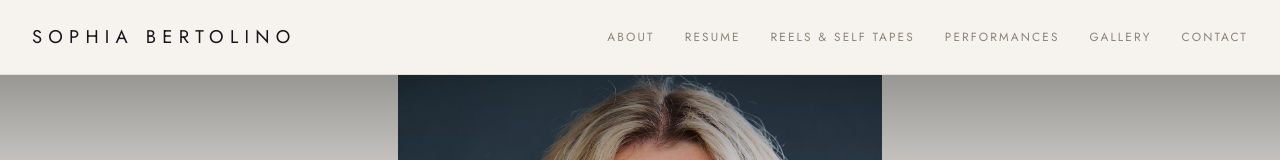
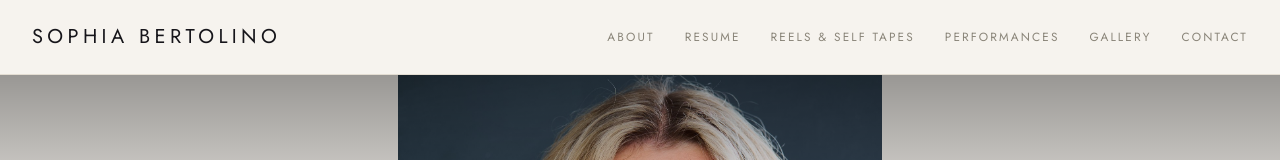
Before and after one commit to tebertol/sophiabertolino.com, a plain HTML site: page index.html in a window 1280 px wide. Shown: the top 160 px of the page. Drawn offline with Linux system fonts and the light colour scheme.

Commit message:
Update style.css

```diff
--- a/assets/style.css
+++ b/assets/style.css
@@ -51,7 +51,7 @@ a{color:inherit;text-decoration:none}
 }
 .wordmark{
   font-family:var(--sans);font-weight:400;
-  letter-spacing:.34em;font-size:1.15rem;text-transform:uppercase;
+  letter-spacing:.22em;font-size:1.25rem;text-transform:uppercase;
   white-space:nowrap;
 }
 .nav{display:flex;gap:30px;align-items:center}
```
